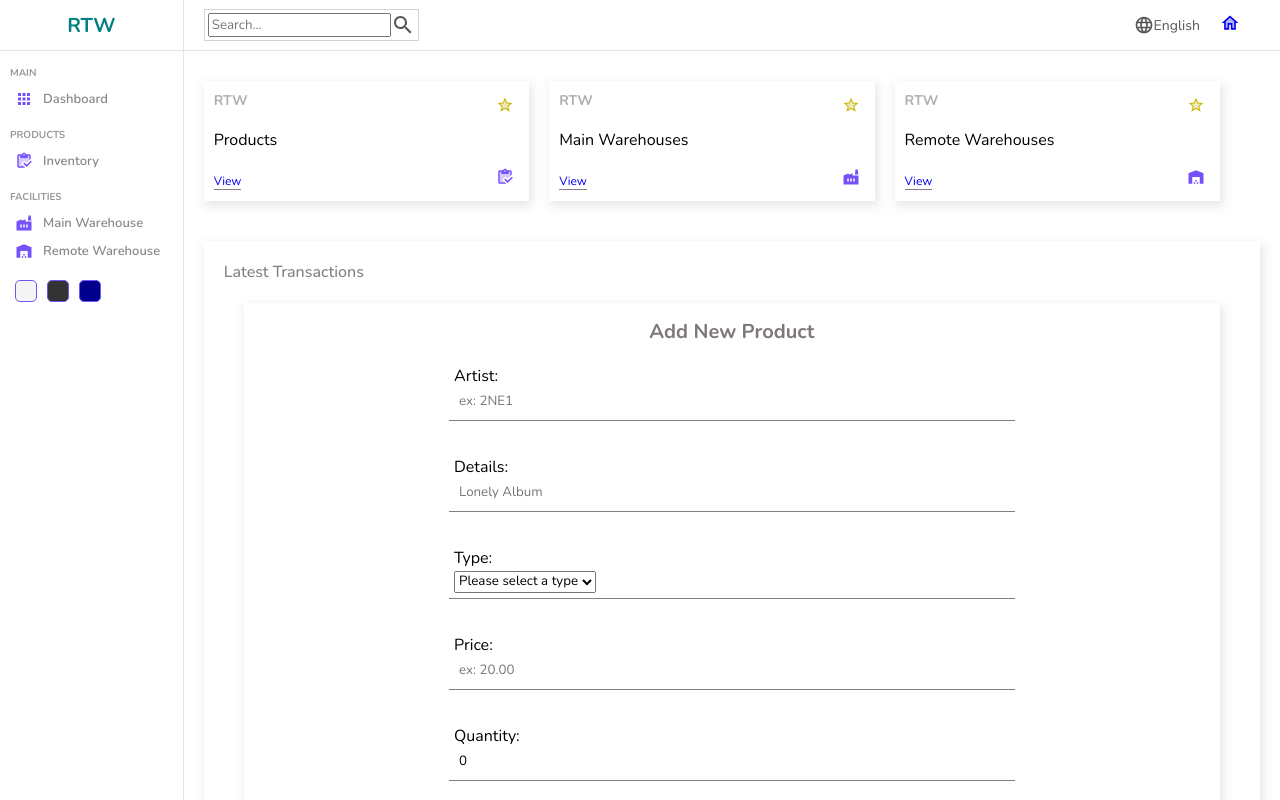
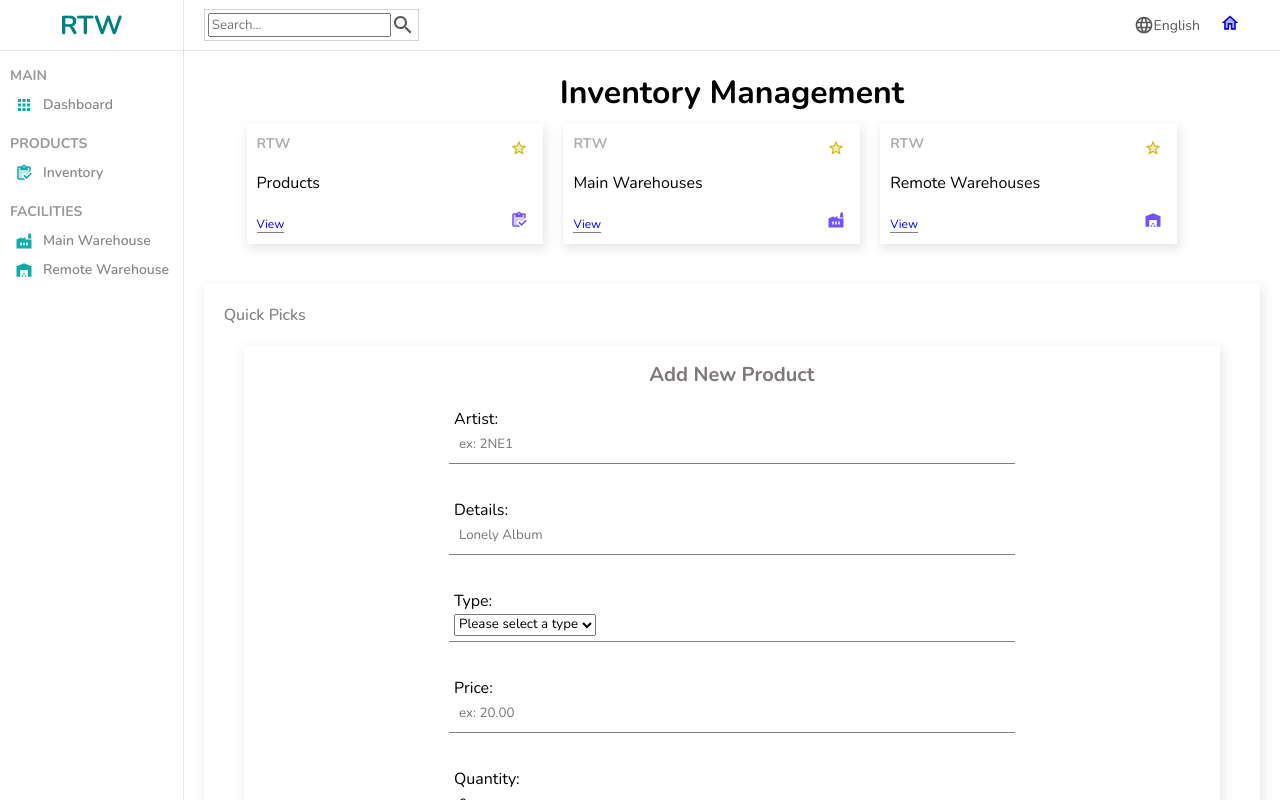
Before and after one commit to KeishaShanice/InventorySystem-FrontEnd, a React (Create React App) app: page / in a window 1280 px wide. Shown: the top 800 px of the page. Built offline with nearby package versions, Linux system fonts and the light colour scheme.

Commit message:
updated sidebar styling

```diff
--- a/src/App.jsx
+++ b/src/App.jsx
@@ -2,8 +2,6 @@ import { BrowserRouter, Routes, Route } from 'react-router-dom'
 import {Home, MainWarehouse, RemoteWarehouse, Products} from './pages'
 import Sidebar from "./components/sidebar/Sidebar"
 import Navbar from "./components/navbar/Navbar"
-
-import {AppNav} from './components/Nav'
 
 /**
  *  Renders application to browser
@@ -13,7 +11,7 @@ import {AppNav} from './components/Nav'
 export const App = () => {
   return (
       <BrowserRouter>
-      <div className="home">
+        <div className="home">
             <Sidebar />
             <div className="homecontainer">
                 <Navbar />
@@ -24,7 +22,7 @@ export const App = () => {
                   <Route path="/products" element={<Products />} />
             </Routes>
             </div>
-            </div>
+          </div>
       </BrowserRouter>
   )
 }
--- a/src/components/sidebar/Sidebar.jsx
+++ b/src/components/sidebar/Sidebar.jsx
@@ -47,11 +47,6 @@ const Sidebar = () => {
                     </Link>
                 </ul>
             </div>
-            <div className="bottom">
-                <div className="colorOption"></div>
-                <div className="colorOption"></div>
-                <div className="colorOption"></div>
-            </div>
         </div>
     )
 }
--- a/src/components/sidebar/sidebar.scss
+++ b/src/components/sidebar/sidebar.scss
@@ -12,7 +12,7 @@
         border-bottom: 0.5px solid rgb(230, 227, 227);
 
         .logo {
-            font-size: 20px;
+            font-size: 26px;
             font-weight: bold;
             color: teal;
         }
@@ -27,7 +27,7 @@
             padding: 0;
 
             .title {
-                font-size: 10px;
+                font-size: 14px;
                 font-weight: bold;
                 color: #999;
                 margin-top: 15px;
@@ -46,11 +46,11 @@
 
                 .icon {
                     font-size: 18px;
-                    color: #7451f8;
+                    color: rgb(17, 171, 171);
                 }
 
                 span {
-                    font-size: 13px;
+                    font-size: 14px;
                     font-weight: 600;
                     color: #888;
                     margin-left: 10px;
--- a/src/components/widget/Widget.jsx
+++ b/src/components/widget/Widget.jsx
@@ -14,6 +14,11 @@ import StarTwoToneIcon from '@mui/icons-material/StarTwoTone';
 const Widget = () => {
 
     return (
+        <div className="widgetContainer">
+            <div className="header">
+                <h1>Inventory Management</h1>
+            </div>
+
             <section>
                 <div className="widget products">
                     <div className="left">
@@ -63,6 +68,7 @@ const Widget = () => {
                     </div>
                 </div>
             </section>
+        </div>
 
     )
 }
--- a/src/components/widget/widget.scss
+++ b/src/components/widget/widget.scss
@@ -1,9 +1,19 @@
+.widgetContainer {
+    display: flex;
+    flex-direction: column;
+    justify-content: center;
+    align-items: center;
+    width: 100%;
+
+    .header {
+        text-align: center;
+    }
+
     section {
         display: flex;
-    justify-content: space-between;
         margin-top: 10px;
         margin-right: 20px;
-    flex: 3;
+        width: 90%;
 
         .widget {
             display: flex;
@@ -62,3 +72,4 @@ section {
             }
         }
     }
+}
--- a/src/pages/home/Home.jsx
+++ b/src/pages/home/Home.jsx
@@ -1,5 +1,3 @@
-import Sidebar from "../../components/sidebar/Sidebar"
-import Navbar from "../../components/navbar/Navbar"
 import "./home.scss"
 import Widget from "../../components/widget/Widget"
 import { ProductForm } from "../../components/Form/ProductForm"
@@ -12,21 +10,15 @@ import { ProductForm } from "../../components/Form/ProductForm"
 
 export const Home = () => {
     return (
-        // <div className="home">
-        //     <Sidebar />
-        //     <div className="homecontainer">
-        //         <Navbar />
         <>
             <div className="widgets">
                 <Widget />
             </div>
             <div className="listContainer">
-                    <div className="listTitle">Latest Transactions</div>
+                <div className="listTitle">Quick Picks</div>
                 <ProductForm />
             </div>
         </>
-        //     </div>
-        // </div>
     )
 }
 
```
Lines whose indentation alone changed are shown as unchanged.
